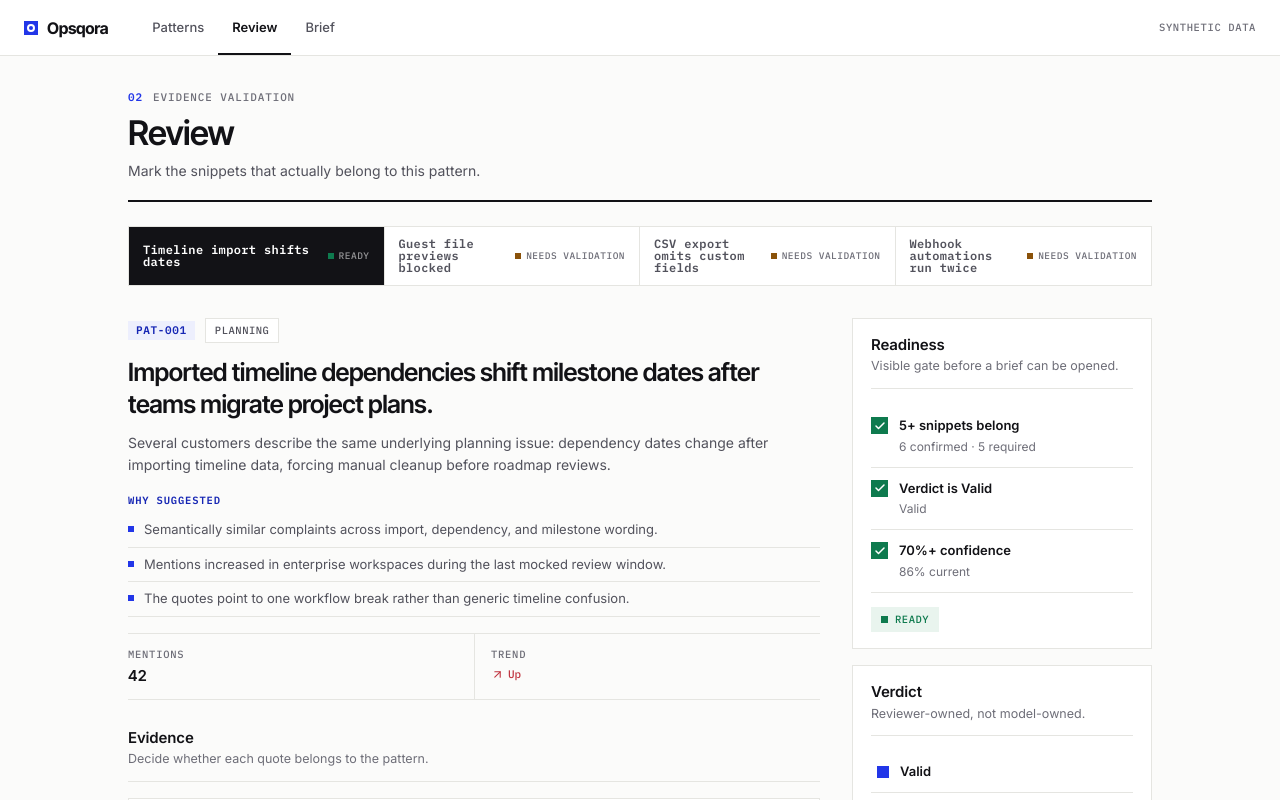
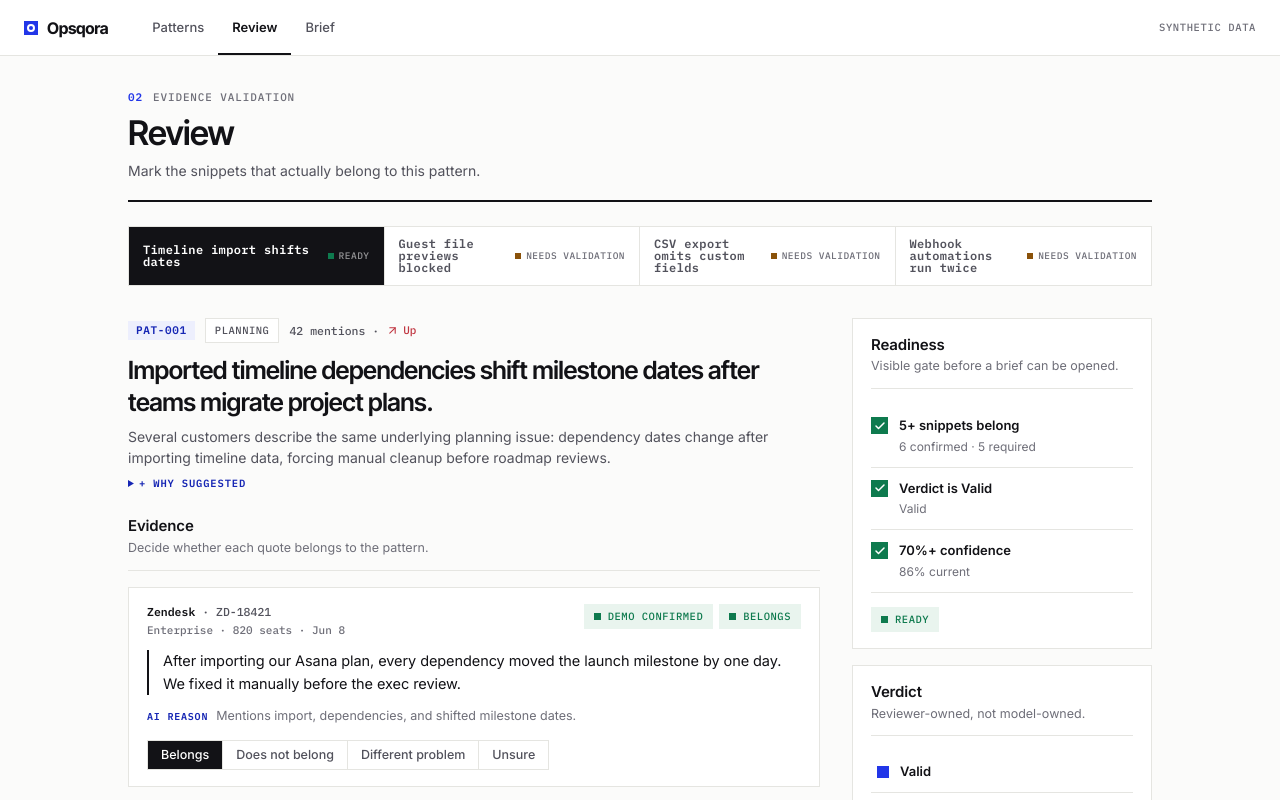
Before and after one commit to mich-mayer/opsqora, a React (Vite) app: page / in a window 1280 px wide. Both pictures are taken after a click on the button 311 px from the left and 360 px from the top of the page. Built offline with nearby package versions, Linux system fonts and the light colour scheme.

Commit message:
fix(review): compress summary composition

```diff
--- a/src/screens/PatternReview.tsx
+++ b/src/screens/PatternReview.tsx
@@ -108,19 +108,20 @@ export function PatternReview({
           <div className="review-summary-head">
             <span className="mono-id">{pattern.id}</span>
             <Chip tone="line">{pattern.product_area}</Chip>
+            <span className="review-summary-facts">
+              {pattern.mention_count} mentions
+              <span aria-hidden="true">·</span>
+              <TrendIndicator trend={pattern.trend} />
+            </span>
           </div>
           <h2>{pattern.summary}</h2>
           <p>{pattern.ai_summary}</p>
-          <div className="why-suggested" aria-label="Why AI suggested this pattern">
-            <h3>Why suggested</h3>
+          <details className="why-suggested">
+            <summary>Why suggested</summary>
             <ul>
               {pattern.why_suggested.map(reason => <li key={reason}>{reason}</li>)}
             </ul>
-          </div>
-          <dl className="review-figures">
-            <div><dt>Mentions</dt><dd>{pattern.mention_count}</dd></div>
-            <div><dt>Trend</dt><dd><TrendIndicator trend={pattern.trend} /></dd></div>
-          </dl>
+          </details>
         </section>
 
         <section className="evidence-block" aria-label="Representative evidence">
--- a/src/styles.css
+++ b/src/styles.css
@@ -1069,35 +1069,68 @@ table {
 .review-summary-head {
   display: flex;
   align-items: center;
+  flex-wrap: wrap;
   gap: 10px;
+}
+
+.review-summary-facts {
+  display: inline-flex;
+  align-items: center;
+  gap: 7px;
+  font: 500 11.5px/1.2 var(--font-mono);
+  color: var(--ink-2);
+  white-space: nowrap;
 }
 
 .review-summary h2 {
   font: 600 clamp(19px, 2.2vw, 25px)/1.25 var(--font-display);
   letter-spacing: -0.02em;
-  margin-top: 14px;
+  margin-top: 12px;
   max-width: 720px;
 }
 
 .review-summary > p {
   font-size: 14px;
-  line-height: 1.6;
-  color: var(--ink-2);
-  margin-top: 12px;
+  line-height: 1.5;
+  color: var(--ink-2);
+  margin-top: 8px;
   max-width: 720px;
+  display: -webkit-box;
+  -webkit-line-clamp: 2;
+  -webkit-box-orient: vertical;
+  overflow: hidden;
 }
 
 .why-suggested {
-  margin-top: 18px;
+  margin-top: 10px;
   max-width: 720px;
 }
 
-.why-suggested h3 {
+.why-suggested summary {
+  cursor: pointer;
+  width: max-content;
   font: 600 10.5px/1 var(--font-mono);
   letter-spacing: 0.08em;
   text-transform: uppercase;
   color: var(--accent-deep);
+}
+
+.why-suggested summary::-webkit-details-marker {
+  display: none;
+}
+
+.why-suggested summary::before {
+  content: '+';
+  display: inline-block;
+  margin-right: 7px;
+}
+
+.why-suggested[open] summary {
   margin-bottom: 8px;
+}
+
+.why-suggested[open] summary::before {
+  content: '–';
 }
 
 .why-suggested li {
@@ -1117,37 +1150,6 @@ table {
   width: 6px;
   height: 6px;
   background: var(--accent);
-}
-
-.review-figures {
-  display: grid;
-  grid-template-columns: repeat(2, minmax(0, 1fr));
-  border-top: 1px solid var(--line);
-  border-bottom: 1px solid var(--line);
-  margin: 16px 0 0;
-}
-
-.review-figures div {
-  padding: 13px 16px;
-  border-left: 1px solid var(--line);
-}
-
-.review-figures div:first-child {
-  border-left: none;
-  padding-left: 0;
-}
-
-.review-figures dt {
-  font: 500 10.5px/1.4 var(--font-mono);
-  letter-spacing: 0.07em;
-  text-transform: uppercase;
-  color: var(--ink-3);
-}
-
-.review-figures dd {
-  font: 600 15px/1.3 var(--font-display);
-  margin-top: 5px;
-  font-variant-numeric: tabular-nums;
 }
 
 .evidence-list {
@@ -2506,19 +2508,6 @@ table {
     font-size: 12px;
   }
 
-  .review-figures {
-    grid-template-columns: 1fr 1fr;
-  }
-
-  .review-figures div:nth-child(odd) {
-    border-left: none;
-    padding-left: 0;
-  }
-
-  .review-figures div:nth-child(n + 3) {
-    border-top: 1px solid var(--line);
-  }
-
   .brief-doc {
     padding: 26px 24px;
   }
```
